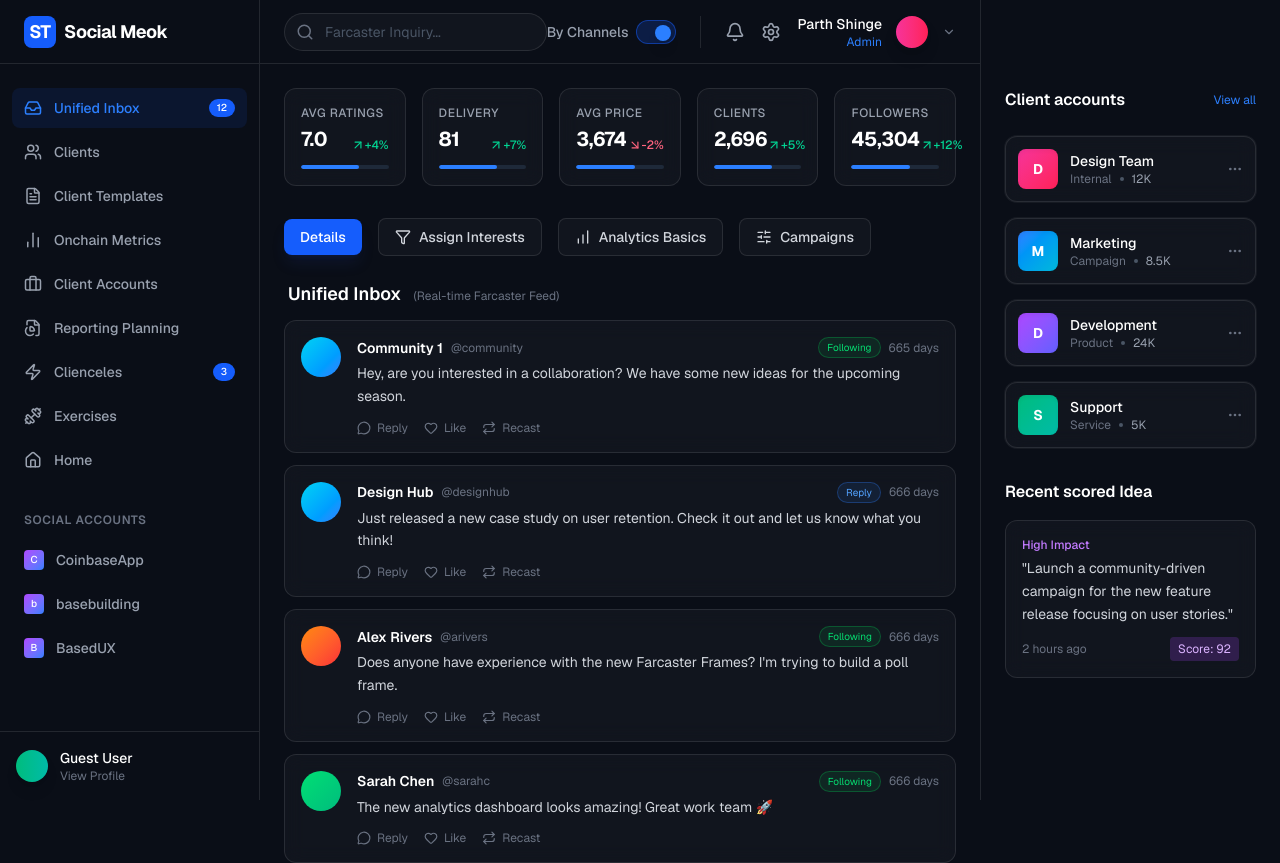
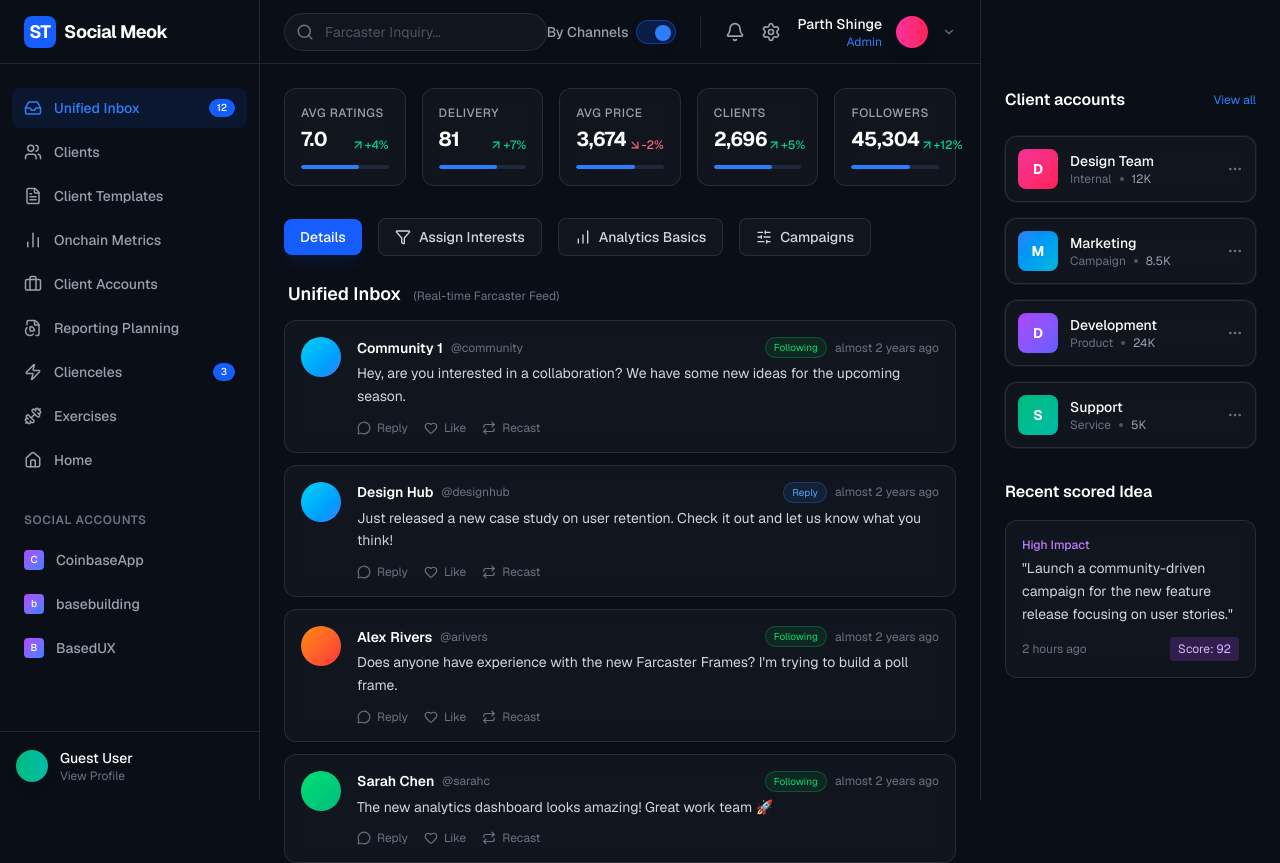
Before and after one commit to parthshinge/Unified-Social-Inbox, a Next.js app: page / in a window 1280 px wide. Shown: the top 863 px of the page. Built offline with nearby package versions, Linux system fonts and the light colour scheme; no server answers.

Commit message:
Install date-fns and use formatDistanceToNow

```diff
--- a/app/page.tsx
+++ b/app/page.tsx
@@ -9,16 +9,10 @@ export default async function Home() {
   const metrics = await fetchMetrics();
   const inboxItems = await fetchInboxData();
 
-  // Helper to format time (simple approximation or use date-fns if installed)
+  // Helper to format time using date-fns
   const formatTime = (isoString: string) => {
     try {
-      const date = new Date(isoString);
-      const now = new Date();
-      const diffInHours = Math.abs(now.getTime() - date.getTime()) / 36e5;
-
-      if (diffInHours < 1) return "Just now";
-      if (diffInHours < 24) return `${Math.floor(diffInHours)} hours`;
-      return `${Math.floor(diffInHours / 24)} days`;
+      return formatDistanceToNow(new Date(isoString), { addSuffix: true });
     } catch (e) {
       return "recently";
     }
--- a/package.json
+++ b/package.json
@@ -10,6 +10,7 @@
   },
   "dependencies": {
     "clsx": "^2.1.1",
+    "date-fns": "^4.1.0",
     "lucide-react": "^0.562.0",
     "next": "16.1.2",
     "react": "19.2.3",
```
Also changed, not shown: 1 other file (tests, documents, lock files or other folders).
